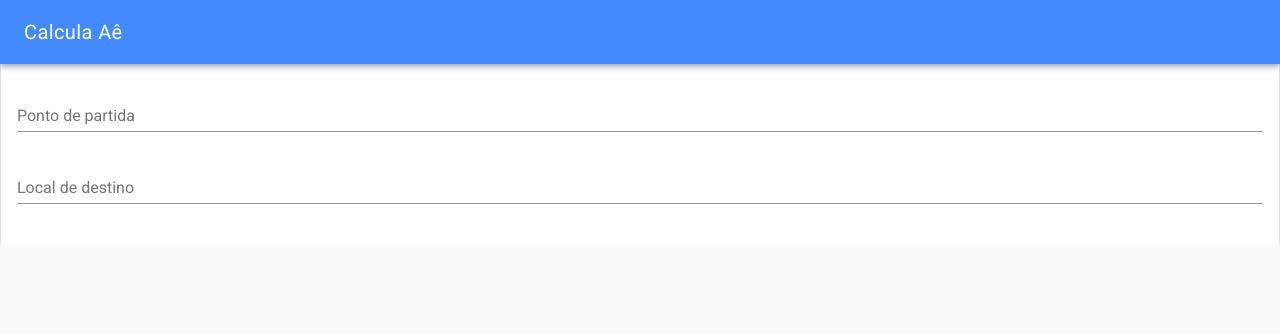
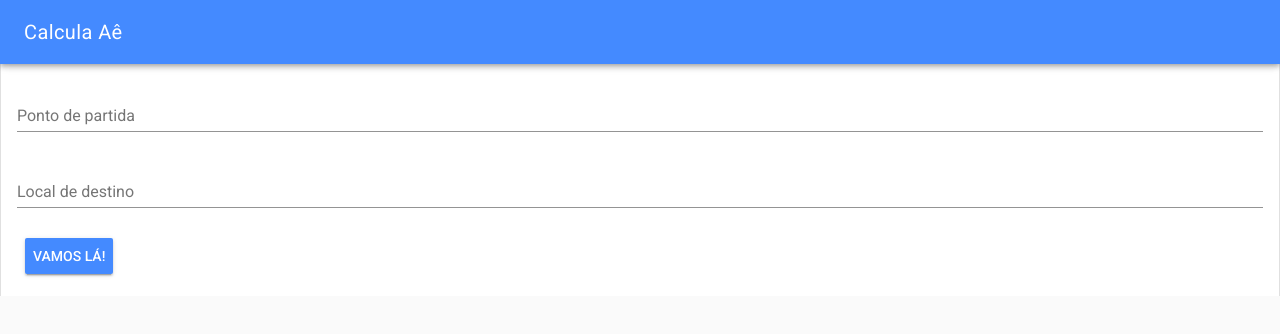
Before and after one commit to pedrogustavo/calculaae, a Vue app: page / in a window 1280 px wide. Shown: the top 334 px of the page. Built offline with nearby package versions, Linux system fonts and the light colour scheme.

Commit message:
:wrench: Adiciona eslint standard

```diff
--- a/package.json
+++ b/package.json
@@ -10,6 +10,7 @@
   "dependencies": {
     "axios": "^0.18.0",
     "vue": "^2.5.17",
+    "vue-google-maps": "^0.1.21",
     "vue-material": "^1.0.0-beta-10.2"
   },
   "devDependencies": {
@@ -18,6 +19,11 @@
     "@vue/cli-service": "^3.2.0",
     "babel-eslint": "^10.0.1",
     "eslint": "^5.8.0",
+    "eslint-config-standard": "^12.0.0",
+    "eslint-plugin-import": "^2.14.0",
+    "eslint-plugin-node": "^8.0.0",
+    "eslint-plugin-promise": "^4.0.1",
+    "eslint-plugin-standard": "^4.0.0",
     "eslint-plugin-vue": "^5.0.0-0",
     "vue-template-compiler": "^2.5.17"
   },
--- a/src/components/Content.vue
+++ b/src/components/Content.vue
@@ -1,18 +1,23 @@
 <template>
   <div>
     <div class="step-1">
+      <form class="md-layout" @submit.prevent="getDistance">
         <md-field>
           <label>Origem</label>
-        <md-input v-model="origin" placeholder="Ponto de partida"></md-input>
+          <md-input v-model="origin" placeholder="Ponto de partida" required></md-input>
         </md-field>
         <md-field>
           <label>Destino</label>
-        <md-input v-model="destination" placeholder="Local de destino"></md-input>
+          <md-input v-model="destination" placeholder="Local de destino" required></md-input>
         </md-field>
+        <md-button class="md-raised md-primary" type="submit">Vamos lá!</md-button>
+      </form>
     </div>
   </div>
 </template>
 <script>
+import axios from 'axios'
+
 export default {
   name: 'Content',
   data () {
@@ -20,6 +25,20 @@ export default {
       origin: '',
       destination: ''
     }
+  },
+  methods: {
+    getDistance () {
+      if (this.origin.length > 0 && this.destination.length > 0) {
+        axios.get(`https://maps.googleapis.com/maps/api/distancematrix/json?units=metric&origins=${this.origin}&destinations=${this.destination}&key=AIzaSyBelv2m9VnFqBZJaJl3j2ZUvTztsdb8OFY`, {
+          withCredentials: true,
+          crossdomain: true
+        })
+          .then(response => {
+            console.log(response.data)
+          })
+          .catch(error => console.log(error))
+      }
+    }
   }
 }
 </script>
```
Also changed, not shown: 2 other files (tests, documents, lock files or other folders). Lines whose indentation alone changed are shown as unchanged.
